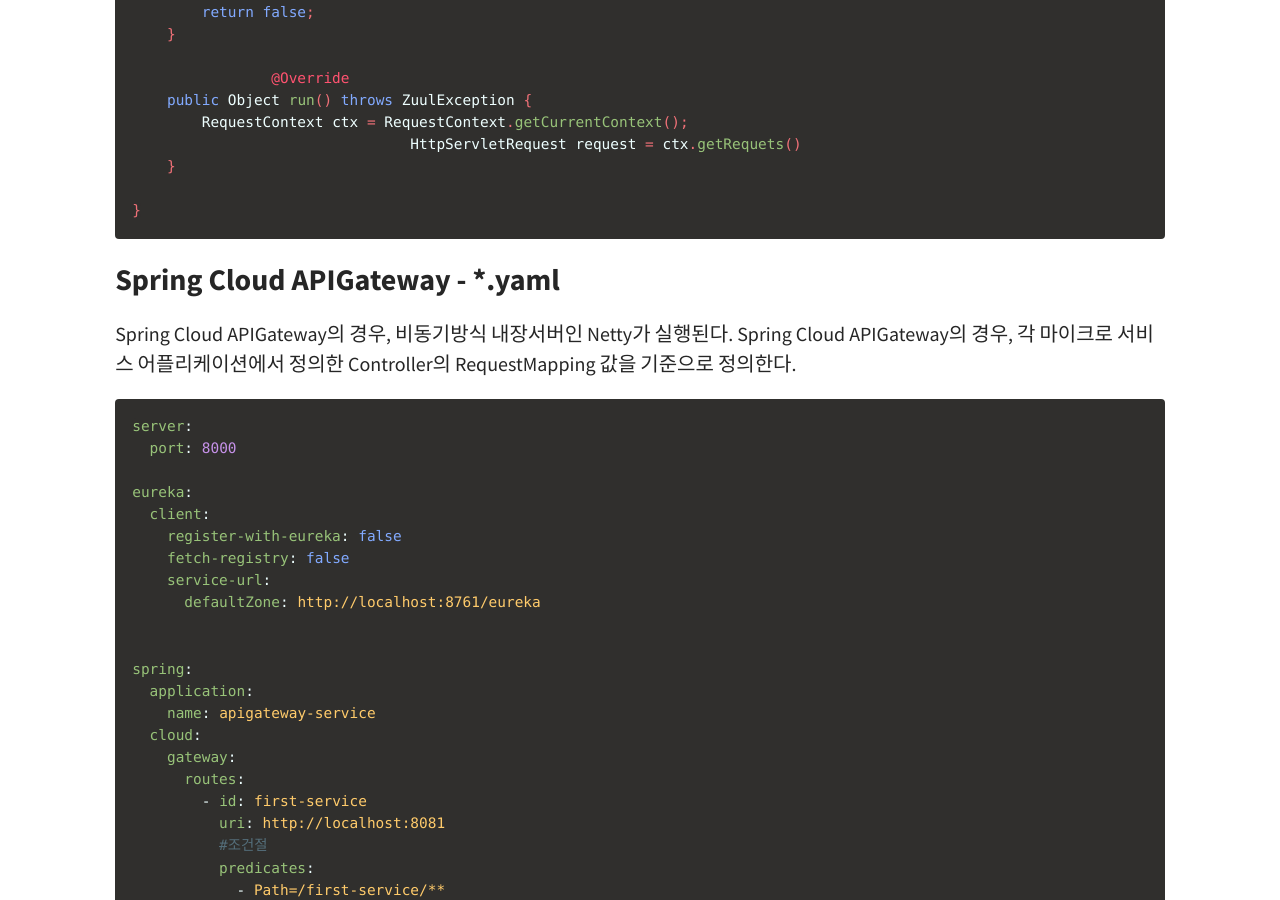
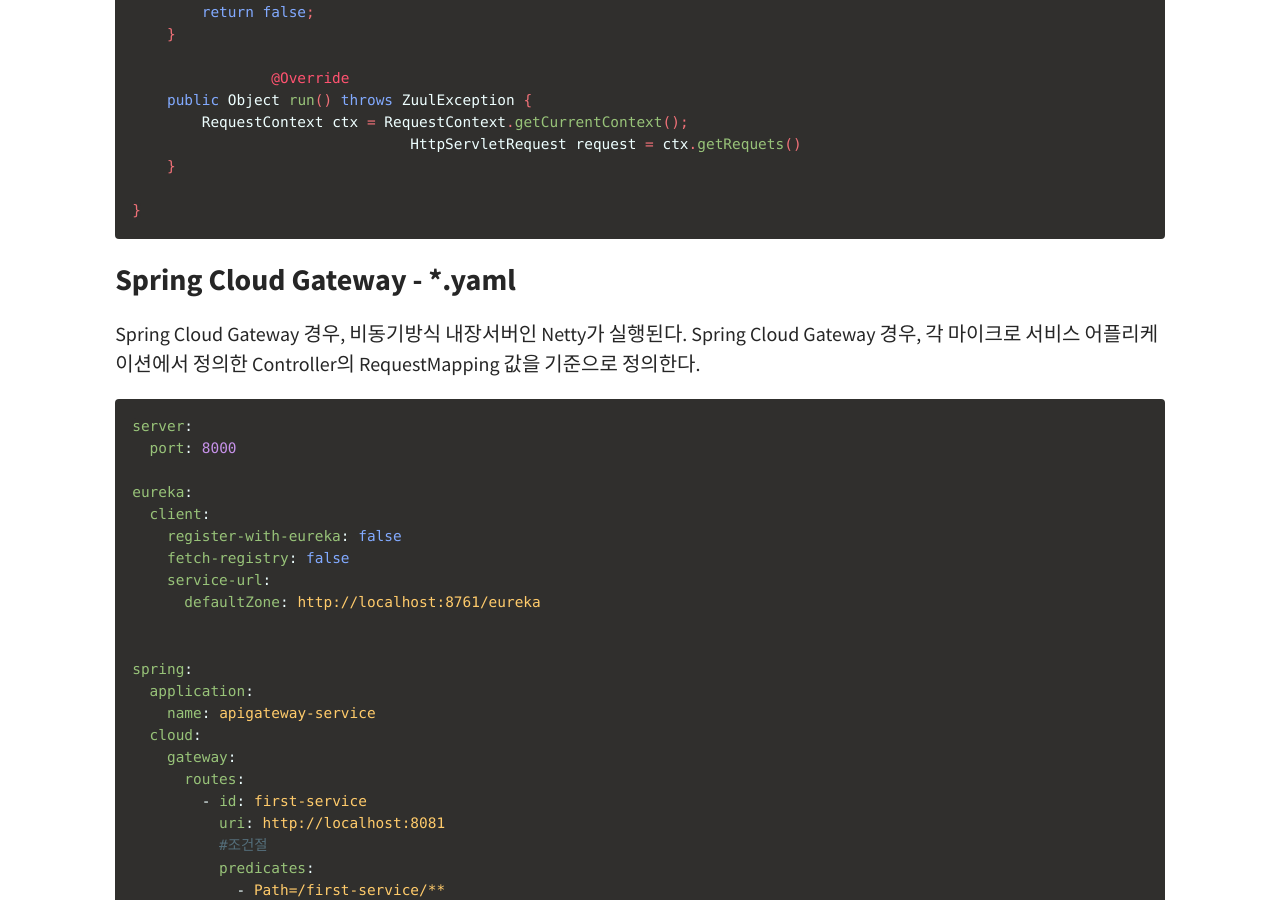
Before and after one commit to nye-eom/nye-eom.github.io, a Jekyll site: the page built from _posts/2021-11-25-difference-zuul-gateway.md, in a window 1280 px wide and 900 px high, scrolled down 2121 px. Built offline with Jekyll 4.4.1, drawn with Linux system fonts in a browser that asks for light colours; some of the changed text lies outside the part shown.

Commit message:
Spring Cloud Netflix Zuul vs Gateway 포스팅

````diff
--- a/_posts/2021-11-25-difference-zuul-gateway.md
+++ b/_posts/2021-11-25-difference-zuul-gateway.md
@@ -1,6 +1,6 @@
 ---
 layout: post
-title: "Spring Cloud Netflix Ribbon vs Zuul"
+title: "Spring Cloud Netflix Zuul vs Gateway"
 author: nyeom
 tags: [Java,Spring Framework,Cloud]
 ---
@@ -88,8 +88,8 @@ public class ZuulLoggingFilter extends ZuulFilter {
 }
 ```
 
-### Spring Cloud APIGateway - *.yaml
-Spring Cloud APIGateway의 경우, 비동기방식 내장서버인 Netty가 실행된다. Spring Cloud APIGateway의 경우, 각 마이크로 서비스 어플리케이션에서 정의한 Controller의 RequestMapping 값을 기준으로 정의한다.
+### Spring Cloud Gateway - *.yaml
+Spring Cloud Gateway 경우, 비동기방식 내장서버인 Netty가 실행된다. Spring Cloud Gateway 경우, 각 마이크로 서비스 어플리케이션에서 정의한 Controller의 RequestMapping 값을 기준으로 정의한다.
 ```yml
 server:
   port: 8000
````
Also changed, not shown: README.md (added).
